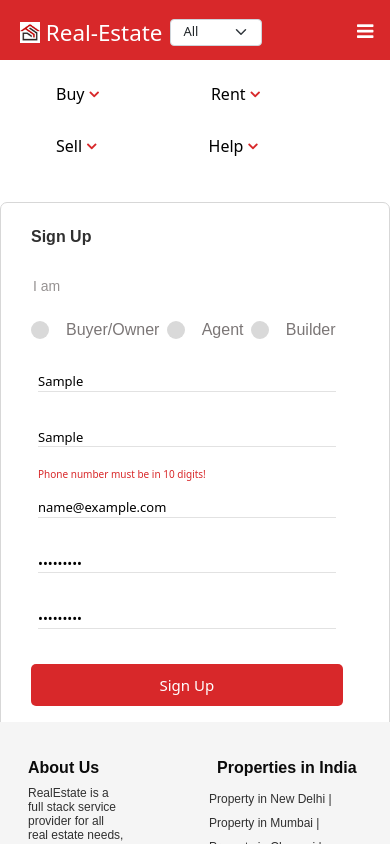
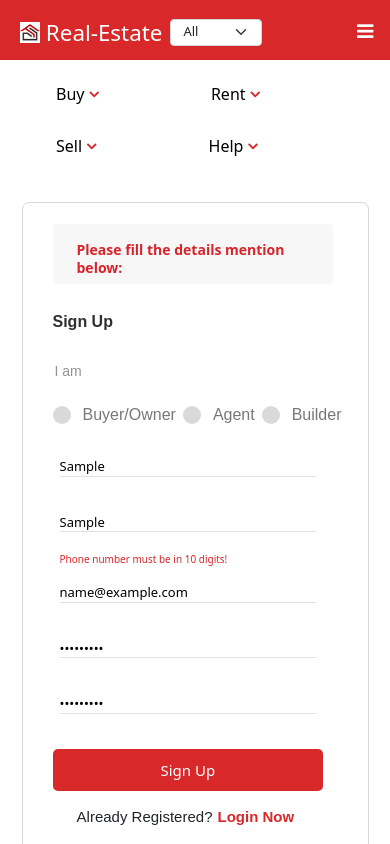
Before and after one commit to dhing-palak/Real-Estate-Project, a React (Create React App) app in the folder root/: page /user/register in a window 390 px wide. Both pictures are taken after typing "Sample", "Sample", "name@example.com", "Sample123", "Sample123" into the empty fields and a click on the button "Sign Up". Shown: the top 844 px of the page. Built offline with nearby package versions, Linux system fonts and the light colour scheme.

Commit message:
register msg showdiv

```diff
--- a/root/src/components/register/Register.js
+++ b/root/src/components/register/Register.js
@@ -7,6 +7,7 @@ import { register } from "../../api/api";
 
 const Register = () => {
   const navigate = useNavigate();
+  const [showdiv, setshowdiv] = useState(false);
   const [user, setUser] = useState({
     name: "",
     email: "",
@@ -18,6 +19,7 @@ const Register = () => {
 
   const [formErrors, setFormErrors] = useState({});
   const [isSubmit, setIsSubmit] = useState(false);
+  console.log(showdiv);
 
   let name, value;
   const handleInput = (e) => {
@@ -31,7 +33,7 @@ const Register = () => {
     e.preventDefault();
     setFormErrors(validate(user));
     setIsSubmit(true);
-
+    setshowdiv(true);
     const { name, phone, person, email, password, cpassword } = user;
 
     if (Object.keys(formErrors).length === 0 && isSubmit) {
@@ -41,7 +43,7 @@ const Register = () => {
       const data = await res.json();
 
       if (res.status === 422 || !data) {
-        window.alert(data.error);
+        // window.alert(data.error);
         console.log("Invalid Registration");
       } else {
         window.alert("Registration Successful");
@@ -89,10 +91,10 @@ const Register = () => {
           <div className="register_header_logo">Real Estate</div>
         </div>
       </header> */}
-      <div className="register_webpage" data-testid="registrationpage">
-        <div className="register_left">
-          <div className="register_left_data">
-            <h3 className="register_left_heading">
+      <div className="register-webpage" data-testid="registrationpage">
+        <div className="register-left">
+          <div className="register-left-data">
+            <h3 className="register-left-heading">
               Things you Can Do with <br />
               Real Estate Account
             </h3>
@@ -109,13 +111,32 @@ const Register = () => {
             </ul>
           </div>
         </div>
-        <div className="register_right">
-          <div className="register_right_register">
-            <div className="register_container">
-              <div className="register_heading">Sign Up</div>
-              <div className="register_wrapper">
+
+        <div className="register-right">
+          <div className="register-right-register">
+            <div className="register-container">
+              {showdiv ? (
+                <div className="register-message-block">
+                  <div className="register-message-data">
+                    <div className="register-message-display">
+                      {formErrors.name ||
+                      formErrors.phone ||
+                      formErrors.person ||
+                      formErrors.email ||
+                      formErrors.password ||
+                      formErrors.cpassword
+                        ? "Please fill the details mention below: "
+                        : "Registration Sucesssful"}
+                    </div>
+                  </div>
+                </div>
+              ) : (
+                <div></div>
+              )}
+              <div className="register-heading">Sign Up</div>
+              <div className="register-wrapper">
                 <form className="register-form-wrapper">
-                  <div className="register_person_details">
+                  <div className="register-person-details">
                     <input
                       type="radio"
                       name="person"
@@ -137,19 +158,19 @@ const Register = () => {
                       id="dot-3"
                       onChange={handleInput}
                     />
-                    <span className="register_person_title">I am</span>
-                    <div className="register_category">
+                    <span className="register-person-title">I am</span>
+                    <div className="register-category">
                       <label htmlFor="dot-1">
                         <span className="dot one"></span>
-                        <span className="register_personN">Buyer/Owner</span>
+                        <span className="register-personN">Buyer/Owner</span>
                       </label>
                       <label htmlFor="dot-2">
                         <span className="dot two"></span>
-                        <span className="register_personN">Agent</span>
+                        <span className="register-personN">Agent</span>
                       </label>
                       <label htmlFor="dot-3">
                         <span className="dot three"></span>
-                        <span className="register_personN">Builder</span>
+                        <span className="register-personN">Builder</span>
                       </label>
                     </div>
                   </div>
--- a/root/src/styles/Register.css
+++ b/root/src/styles/Register.css
@@ -1,17 +1,17 @@
-.register_main_header {
+.register-main-header {
   height: 50px;
   background-color: #d8232a;
   box-shadow: 0 1px 6px 0 rgb(0 0 0 / 5%);
 }
 
-.register_header_container {
+.register-header-container {
   width: 100%;
   height: 50px;
   margin: auto;
   background-color: #d8232a;
 }
 
-.register_header_logo {
+.register-header-logo {
   width: 160px;
   height: 40px;
   padding: 5px 10px 5px 10px;
@@ -22,9 +22,9 @@
   margin: 5px 0;
 }
 
-.register_webpage {
+.register-webpage {
   width: 100%;
-  min-height: 700px;
+  min-height: 750px;
   height: auto;
   background: #f2f2f2;
   position: relative;
@@ -32,7 +32,7 @@
   z-index: 0;
 }
 
-.register_left {
+.register-left {
   width: 32%;
   height: 100%;
   position: absolute;
@@ -42,9 +42,9 @@
   transition: all 0.5s ease;
 }
 
-.register_left_data {
+.register-left-data {
   width: 100%;
-  min-height: 700px;
+  min-height: 729px;
   height: auto;
   background: url("../images/login bg2.jpg") no-repeat 0 0;
   background-size: cover;
@@ -54,7 +54,7 @@
   box-sizing: border-box;
 }
 
-.register_left_heading {
+.register-left-heading {
   display: block;
   font-weight: 400;
   font-size: 25px;
@@ -64,14 +64,14 @@
   margin-bottom: 20px;
 }
 
-.register_webpage ul {
+.register-webpage ul {
   width: 100%;
   height: auto;
   margin: 0;
   padding: 0;
 }
 
-.register_webpage li {
+.register-webpage li {
   width: 100%;
   height: auto;
   list-style: square;
@@ -84,7 +84,7 @@
   position: relative;
 }
 
-.register_right {
+.register-right {
   width: 68%;
   min-height: 700px;
   height: 100%;
@@ -96,9 +96,9 @@
   transition: all 0.5s ease;
 }
 
-.register_right_register {
+.register-right-register {
   width: 405px;
-  height: 625px;
+  height: 703px;
   position: relative;
   z-index: 2;
   background-color: #fff;
@@ -109,14 +109,34 @@
   box-sizing: border-box;
 }
 
-.register_container {
+.register-container {
   padding: 11px 30px 30px;
   margin: 0;
   height: 500px;
   box-sizing: border-box;
 }
 
-.register_heading {
+.register-message-block {
+  margin-bottom: 15px;
+}
+.register-message-data {
+  width: 345px;
+  height: 60px;
+  margin-top: 10px;
+  border-radius: 4px;
+  background-color: #f7f7f7;
+  padding: 17px 0 0 24px;
+}
+.register-message-display {
+  font-size: 14px;
+  color: #303030;
+  line-height: 18px;
+  font-weight: 700;
+  padding-bottom: 13px;
+  color: #d8232a;
+}
+
+.register-heading {
   font-size: 16px;
   font-family: sans-serif;
   color: #303030;
@@ -126,7 +146,7 @@
   padding-bottom: 24px;
 }
 
-.register_wrapper {
+.register-wrapper {
   padding-bottom: 240px;
   position: relative;
 }
@@ -142,7 +162,7 @@
   padding: 5px;
 }
 
-.register_person_details .register_person_title {
+.register-person-details .register-person-title {
   font-size: 14px;
   margin: 2px;
   color: #969292;
@@ -150,7 +170,7 @@
   font-family: sans-serif;
 }
 
-.register_personN {
+.register-personN {
   margin: 2px;
   color: #7b7676;
   font-size: 16px;
@@ -158,32 +178,32 @@
   font-family: sans-serif;
 }
 
-.register_category {
+.register-category {
   display: flex;
   width: 100%;
   margin: 14px 0;
   justify-content: space-between;
 }
 
-.register_category label {
+.register-category label {
   display: flex;
   align-items: center;
   cursor: pointer;
 }
 
-.register_category label .dot {
+.register-category label .dot {
   height: 18px;
   width: 18px;
   border-radius: 50%;
-  margin-right: 10px;
+  margin-right: 5px;
   background: #d9d9d9;
   border: 5px solid transparent;
   transition: all 0.3s ease;
 }
 
-#dot-1:checked ~ .register_category label .one,
-#dot-2:checked ~ .register_category label .two,
-#dot-3:checked ~ .register_category label .three {
+#dot-1:checked ~ .register-category label .one,
+#dot-2:checked ~ .register-category label .two,
+#dot-3:checked ~ .register-category label .three {
   background: #9b59b6;
   border-color: #d9d9d9;
 }
@@ -207,7 +227,7 @@ form input[type="radio"] {
 
 .register-category {
   display: flex;
-  justify-content: space-evenly;
+  /* justify-content: space-evenly; */
 }
 
 .register-error-data {
@@ -254,7 +274,7 @@ form input[type="radio"] {
   cursor: pointer;
 }
 
-.register_footer {
+.register-footer {
   margin: 0;
   padding: 0;
   border: 0;
@@ -265,7 +285,7 @@ form input[type="radio"] {
   height: 113px;
 }
 
-.register_inner_footer {
+.register-inner-footer {
   text-align: center;
 
   font-size: 20px;
@@ -275,7 +295,7 @@ form input[type="radio"] {
   padding: 20px 0 0;
 }
 
-.register_footer_links {
+.register-footer-links {
   display: flex;
   flex-direction: row;
   align-items: center;
@@ -286,7 +306,7 @@ form input[type="radio"] {
   line-height: 22px;
 }
 
-.register_footer_links span {
+.register-footer-links span {
   font-size: 13px;
   color: hsla(0, 0%, 100%, 0.8);
   margin: 0 6px;
@@ -296,68 +316,76 @@ form input[type="radio"] {
 /* media queries */
 
 @media (max-width: 750px) {
-  .register_webpage {
+  .register-webpage {
     min-height: 600px;
   }
 
-  .register_left {
+  .register-left {
     width: 45%;
   }
 
-  .register_left_data {
+  .register-left-data {
     padding: 20px;
   }
 
-  .register_right {
+  .register-right {
     width: 55%;
     background: #fff;
     min-height: 600px;
     overflow-y: auto;
   }
 
-  .register_container {
+  .register-container {
     padding: 10;
   }
 
-  .register_wrapper {
+  .register-wrapper {
     width: 95%;
   }
 
-  .register_signup {
+  .register-signup {
     bottom: -20px;
   }
 
-  .register_main_header,
-  .register_footer {
+  .register-main-header,
+  .register-footer {
     display: none;
   }
 }
 
 @media (max-width: 480px) {
-  .register_webpage {
-    min-height: 550px;
+  .register-webpage {
+    min-height: 798px;
   }
 
-  .register_left {
+  .register-left {
     display: none;
   }
 
-  .register_right {
+  .register-right {
     width: 100%;
   }
 
-  .register_right_register {
-    height: 550px;
-    width: 390px;
+  .register-right-register {
+    height: 703px;
+    width: 347px;
   }
 
-  .register_signup {
+  .register-signup {
     background: none;
+  }
+
+  .register-wrapper {
+    padding-bottom: 67px;
+  }
+
+  .register-message-data {
+    width: 280px;
   }
 }
 
 @media (max-width: 360px) {
-  .register_right {
+  .register-right {
     width: 100%;
   }
 }
```
Also changed, not shown: root/src/styles/Header.css (+15 -30 lines).
